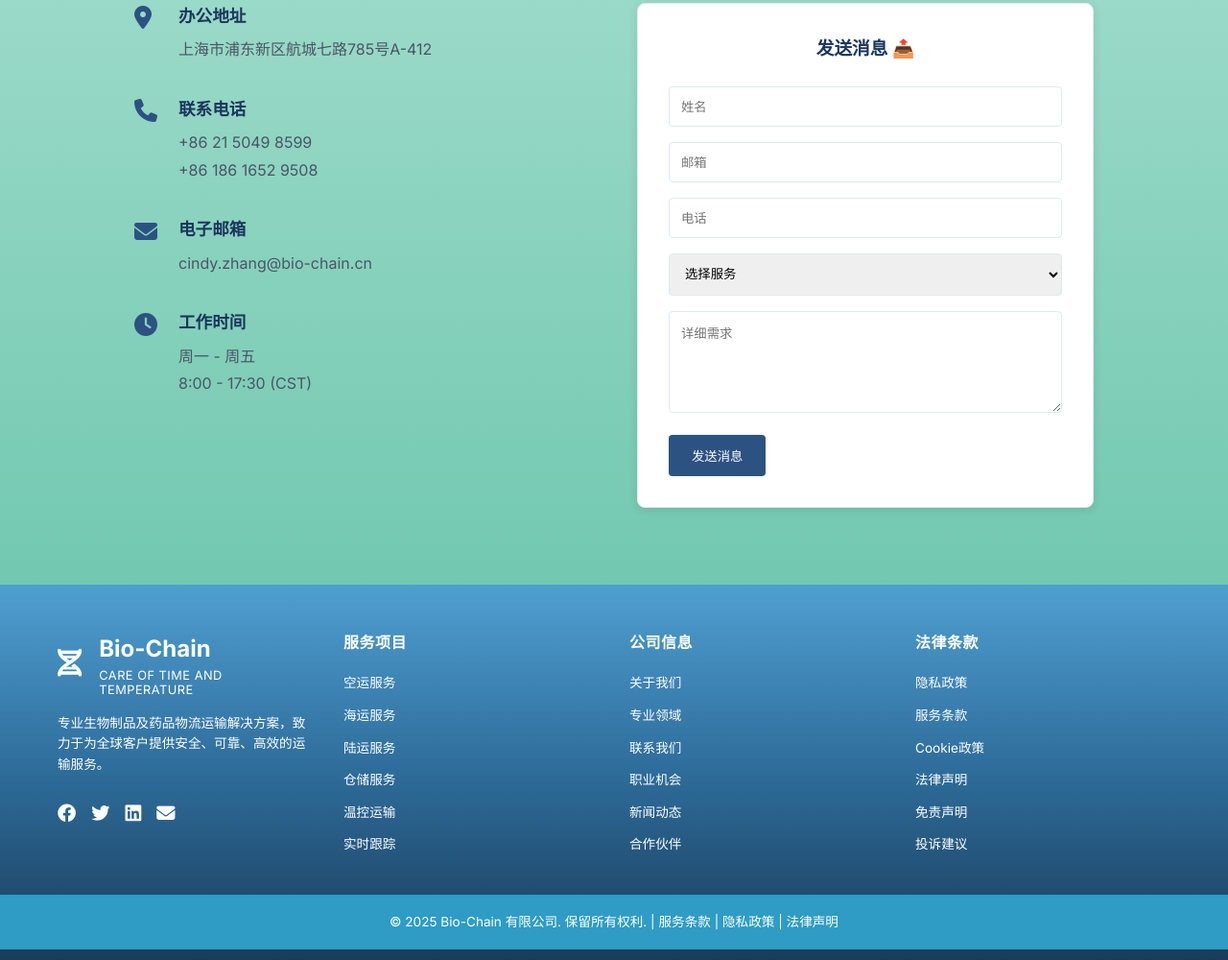
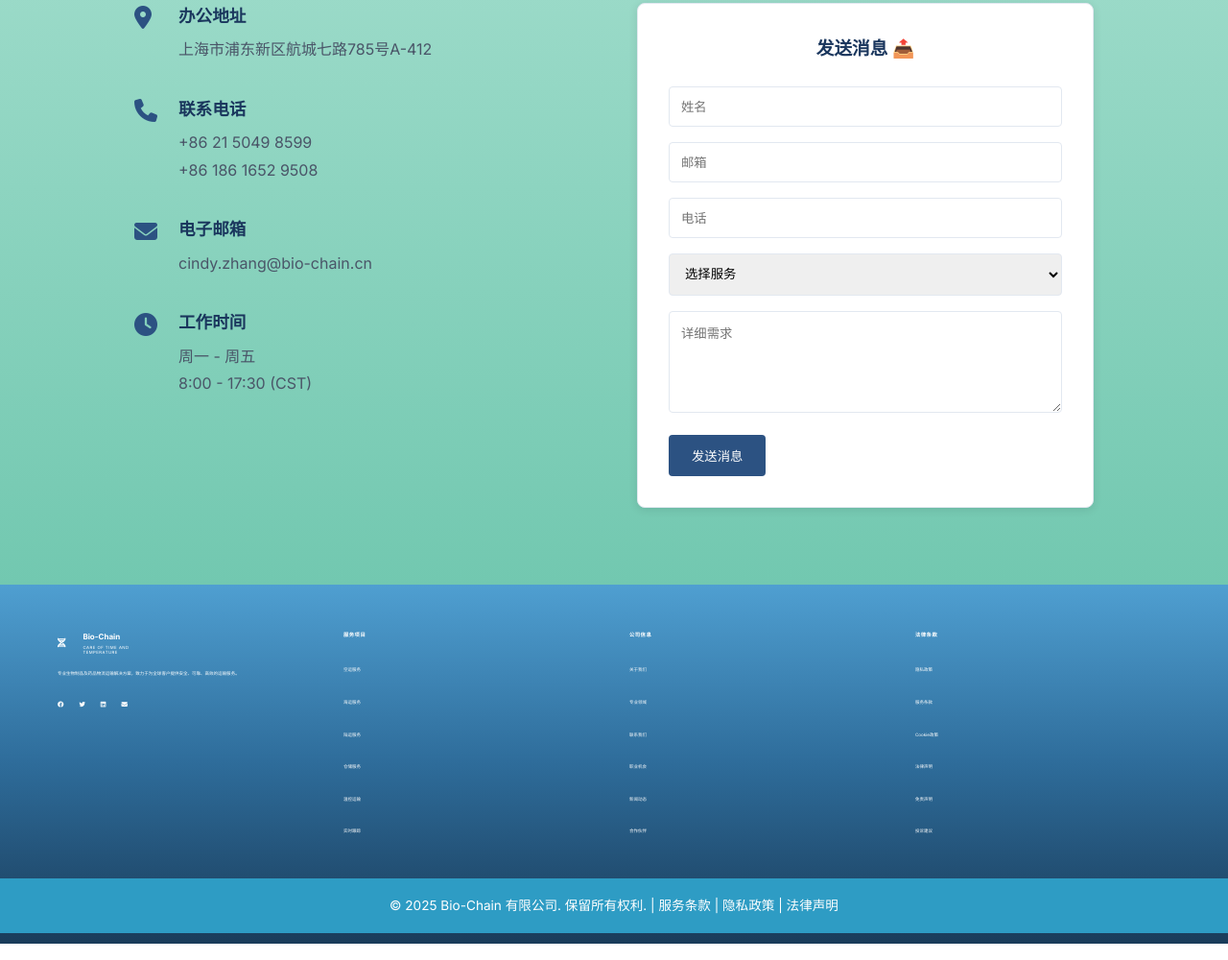
Before and after one commit to Gusc007/bio-chain-website, a plain HTML site: page index.html in a window 1280 px wide. Shown: the part 3134-4134 px from the top of the page at 96% size. Drawn offline with Linux system fonts and the light colour scheme.

Commit message:
fix: 页脚所有字体减小200%

```diff
--- a/css/style.css
+++ b/css/style.css
@@ -918,11 +918,11 @@ body {
   align-items: flex-start !important;
 }
 .footer-logo {
-  font-size: 1.2rem !important;
+  font-size: 0.4rem !important; /* 1.2rem / 3 ≈ 0.4rem */
   margin-bottom: 1rem;
 }
 .footer-logo i {
-  font-size: 1.8rem !important;
+  font-size: 0.6rem !important; /* 1.8rem / 3 ≈ 0.6rem */
   margin-right: 0.5rem;
 }
 .footer-logo-text {
@@ -930,24 +930,24 @@ body {
   flex-direction: column;
 }
 .footer-logo-text span:first-child {
-  font-size: 1.5rem !important;
+  font-size: 0.5rem !important; /* 1.5rem / 3 ≈ 0.5rem */
   font-weight: 700;
   margin-bottom: 0.2rem;
 }
 .footer-slogan {
-  font-size: 0.8rem !important;
+  font-size: 0.267rem !important; /* 0.8rem / 3 ≈ 0.267rem */
   font-weight: 400;
   letter-spacing: 0.5px;
-  max-width: 200px !important;
+  max-width: 67px !important; /* 200px / 3 ≈ 67px */
 }
 .footer-section p {
-  font-size: 0.85rem !important;
+  font-size: 0.283rem !important; /* 0.85rem / 3 ≈ 0.283rem */
   line-height: 1.6;
   margin-bottom: 1.5rem;
   color: #ffffff !important;
 }
 .footer-section h4 {
-  font-size: 1rem !important;
+  font-size: 0.333rem !important; /* 1rem / 3 ≈ 0.333rem */
   font-weight: 600;
   margin-bottom: 1rem;
   color: #ffffff !important;
@@ -955,7 +955,7 @@ body {
   letter-spacing: 0.5px;
 }
 .footer-section ul li a {
-  font-size: 0.85rem !important;
+  font-size: 0.283rem !important; /* 0.85rem / 3 ≈ 0.283rem */
   color: #ffffff !important;
   text-decoration: none;
   line-height: 1.8;
@@ -971,7 +971,7 @@ body {
 }
 .social-links a {
   color: #ffffff !important;
-  font-size: 1.2rem !important;
+  font-size: 0.4rem !important; /* 1.2rem / 3 ≈ 0.4rem */
   text-decoration: none;
   transition: color 0.3s;
 }
```
